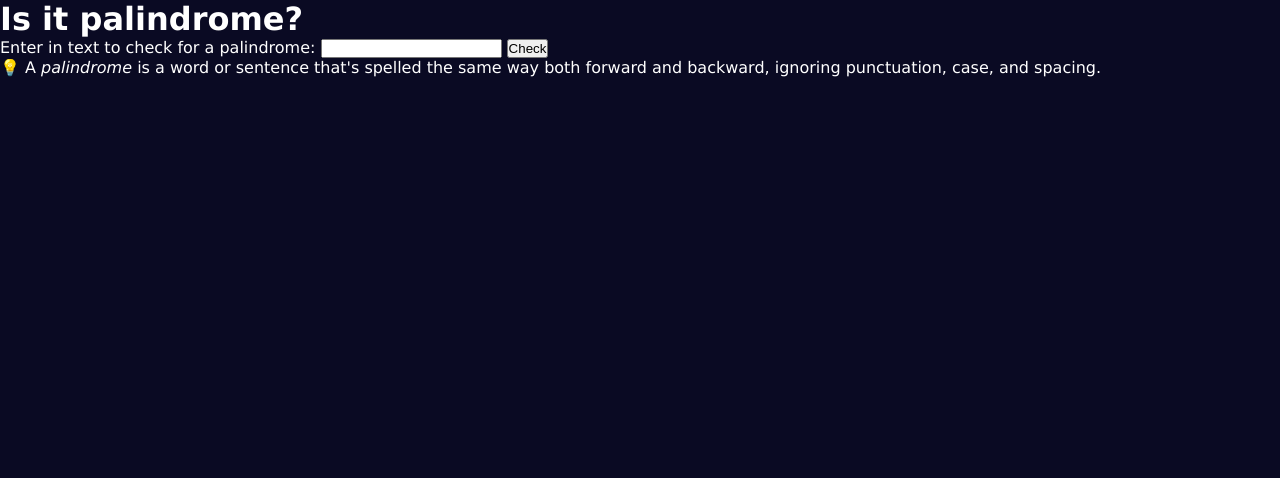
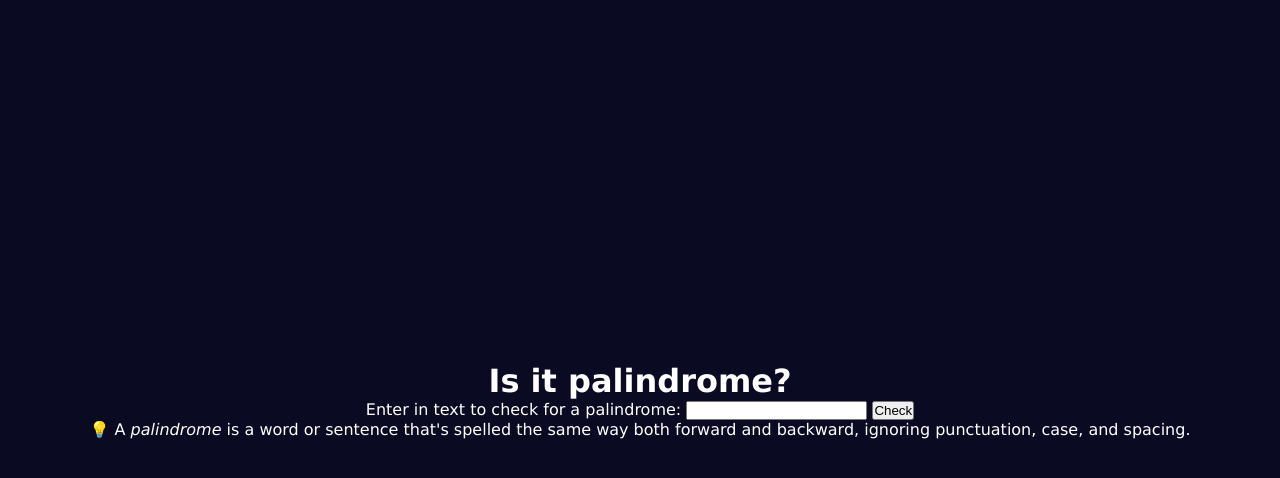
Before and after one commit to Erikote04/Palindrome-Checker, a plain HTML site: page index.html in a window 1280 px wide. Drawn offline with Linux system fonts and the light colour scheme.

Commit message:
[Styles] Main container

```diff
--- a/styles.css
+++ b/styles.css
@@ -9,3 +9,13 @@ body {
     background-color: #0a0a23;
     color: #ffffff;
 }
+
+.container {
+    width: 100%;
+    min-height: 100vh;
+    position: relative;
+    display: flex;
+    flex-direction: column;
+    align-items: center;
+    justify-content: center;
+}
```
